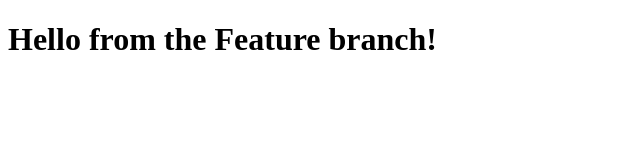
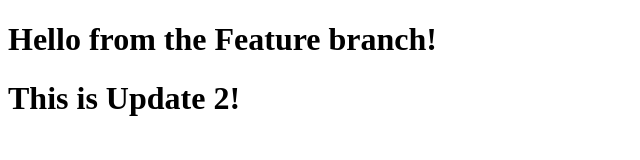
Before and after one commit to iamjiten2506/test-codebuild-app, a plain HTML site: page index.html in a window 1280 px wide. Shown: the whole page, without its empty margins (0-640 px from the left). Drawn offline with Linux system fonts and the light colour scheme.

Commit message:
Update index.html

```diff
--- a/index.html
+++ b/index.html
@@ -5,5 +5,6 @@
 </head>
 <body>
   <h1>Hello from the Feature branch!</h1>
+  <h1>This is Update 2!</h1>
 </body>
 </html>
```
